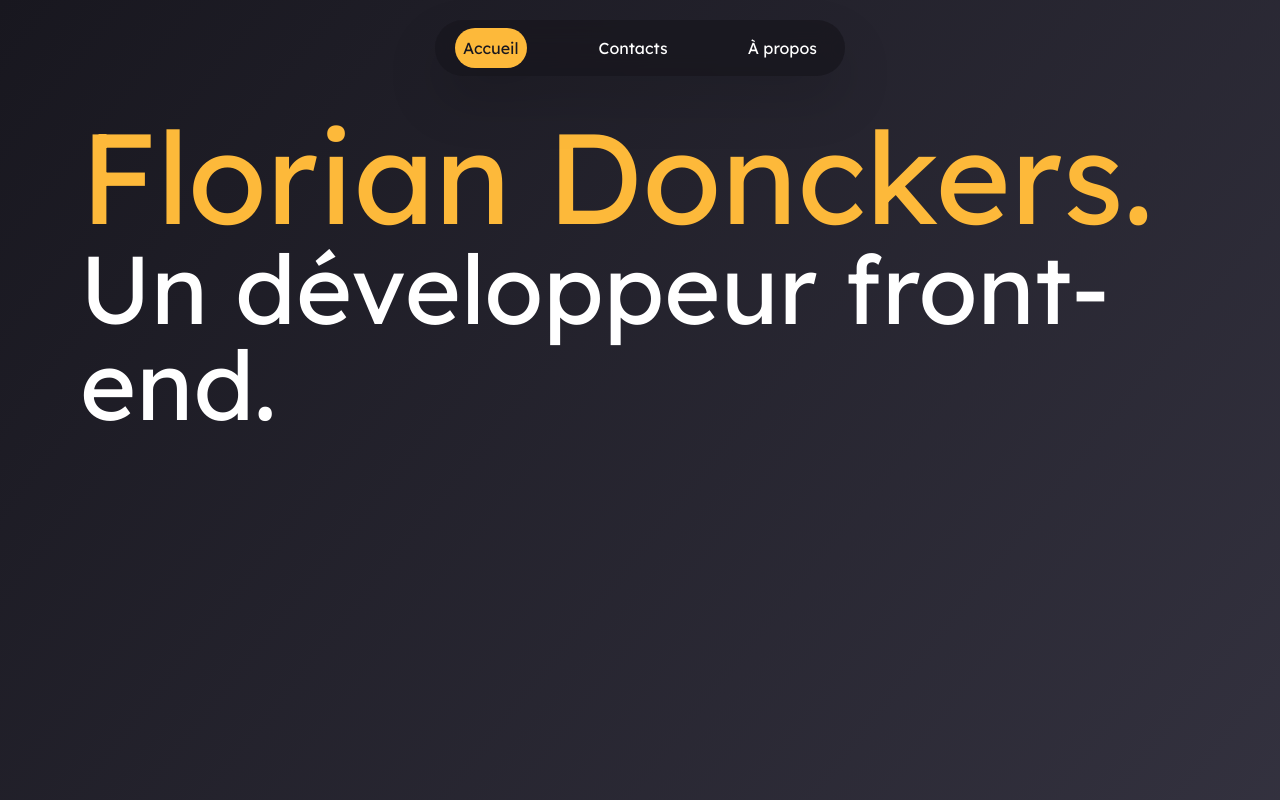
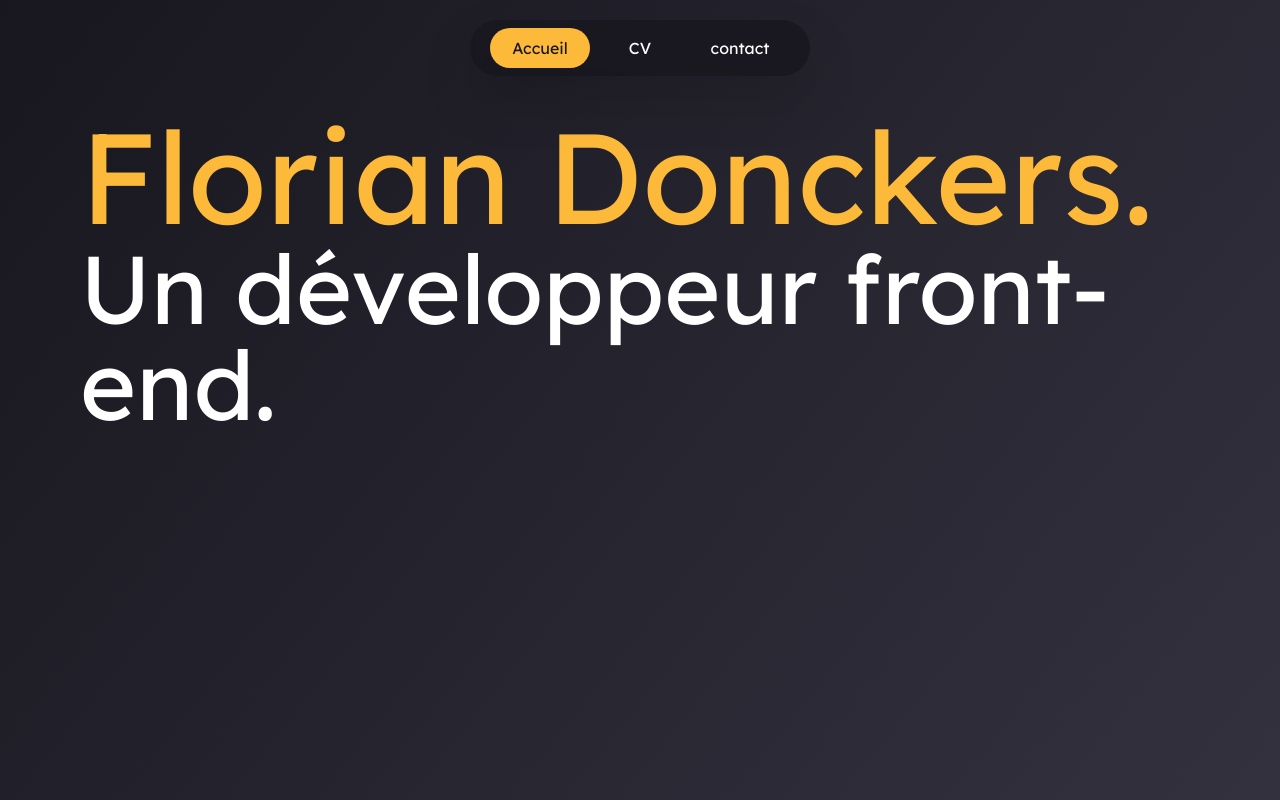
Before and after one commit to Florian-DCK/site-perso, a Next.js app: page / in a window 1280 px wide. Shown: the top 800 px of the page. Built offline with nearby package versions, Linux system fonts and the light colour scheme.

Commit message:
Changed the Navbar for animations

```diff
--- a/src/app/layout.tsx
+++ b/src/app/layout.tsx
@@ -1,7 +1,7 @@
 import type { Metadata } from "next";
 import "./globals.css";
 import { Lexend } from 'next/font/google';
-import Navbar from "@/components/Navbar";
+import AnimatedNavbar from "@/components/Navbar";
 
 const lexend = Lexend({
   subsets: ['latin'],
@@ -23,7 +23,7 @@ export default function RootLayout({
       <body
         className={`antialiased flex items-center justify-center bg-gradient-to-br from-background to-[#3c3a49]`}
       >
-        <Navbar />
+        <AnimatedNavbar />
 
         {children}
 
--- /dev/null
+++ b/src/app/tests/page.tsx
@@ -0,0 +1,12 @@
+import React from 'react'
+import AnimatedNavbar from '@/components/AnimatedNavbar'
+
+const tests = () => {
+  return (
+    <div>
+      <AnimatedNavbar />
+    </div>
+  )
+}
+
+export default tests
--- a/src/components/Navbar.tsx
+++ b/src/components/Navbar.tsx
@@ -1,42 +1,66 @@
-"use client";
+'use client'
+
+import { useState } from 'react';
+import { delay, motion, MotionStyle } from 'framer-motion';
 import Link from 'next/link';
 
-import { usePathname } from 'next/navigation';
-import { useEffect } from 'react';
+const tabStyle: MotionStyle = {
+    width: '100px',
+    textAlign: 'center',
+    position: 'relative' as 'relative', // Explicitly type-casting
+    borderRadius: 10,
+    padding: '0.5rem',
+};
 
-import { BounceScaleUpOnHover } from './Transitions';
+const selectionStyle: MotionStyle = {
+    width: '100%',
+    height: '100%',
+    position: 'absolute' as 'absolute', // Explicitly type-casting
+    borderRadius: 1000,
+    top: 0,
+    left: 0,
+};
 
-export default function Navbar() {
-    const pathname = usePathname();
+const tabs = [
+    { name: 'Accueil', path: '/' },
+    { name: 'CV', path: '/cv' },
+    { name: 'contact', path: '/contact' },
+];
 
-    useEffect(() => {
-        window.history.scrollRestoration = 'manual'
-      }, []);
+const duration = 0.5;
+
+export default function NavBar() {
+    const [selected, setSelected] = useState(0);
+
     return (
-        <ul className=' fixed top-0 flex  h-fit max-h-[calc(100vh-40px)] py-2 min-w-fit w-fit justify-center gap-16 bg-background items-center m-5 rounded-full   drop-shadow-2xl px-5 backdrop-blur-md bg-opacity-80'>
-            <BounceScaleUpOnHover>
-            <li className={`p-2 ${pathname === '/' ? 'bg-accent rounded-full [&_*]:text-background' : ''}`}>
-                <Link href="/">
-                    <h2>Accueil</h2>
+        <div className=' fixed top-0 flex  h-fit max-h-[calc(100vh-40px)] py-2 min-w-fit w-fit justify-center bg-background items-center m-5 rounded-full   drop-shadow-2xl px-5 backdrop-blur-md bg-opacity-80'>
+            {tabs.map(({ name, path }, i) => (
+                <Link style={{ position: "relative", zIndex: 1 }} href={path}>
+                    <motion.div
+                        style={tabStyle}
+                        key={i}
+                        transition={{ duration }}
+                        onTap={() => {
+                            setSelected(i);
+                        }}
+                    >
+                        <motion.div style={{ position: "relative", zIndex: 1 }}
+                                    initial={{ color: i === selected ? "#18171f" : "#fff" }}
+                                    animate={{ color: i === selected ? "#18171f" : "#fff" }}>
+                            {name}
+                        </motion.div>
+                        {i === selected && (
+                            <motion.div
+                            style={selectionStyle}
+                            layoutId="selected"
+                            transition={{ duration }}
+                            initial={{ backgroundColor: "#fdb93a" }}
+                            animate={{ backgroundColor: "#fdb93a" }}
+                            />
+                        )}
+                    </motion.div>
                 </Link>
-            </li>
-            </BounceScaleUpOnHover>
-
-            <BounceScaleUpOnHover>
-            <li className={`p-2 ${pathname === '/contact' ? 'bg-accent rounded-full [&_*]:text-background' : ''}`}>
-                <Link href="/contact">
-                    <h2>Contacts</h2>
-                </Link>
-            </li>
-            </BounceScaleUpOnHover>
-
-            <BounceScaleUpOnHover>
-            <li className={`p-2 ${pathname === '/cv' ? 'bg-accent rounded-full [&_*]:text-background' : ''}`}>
-                <Link href="/cv">
-                    <h2>À propos</h2>
-                </Link>
-            </li>
-            </BounceScaleUpOnHover>
-        </ul>
+            ))}
+        </div>
     );
 }
```
